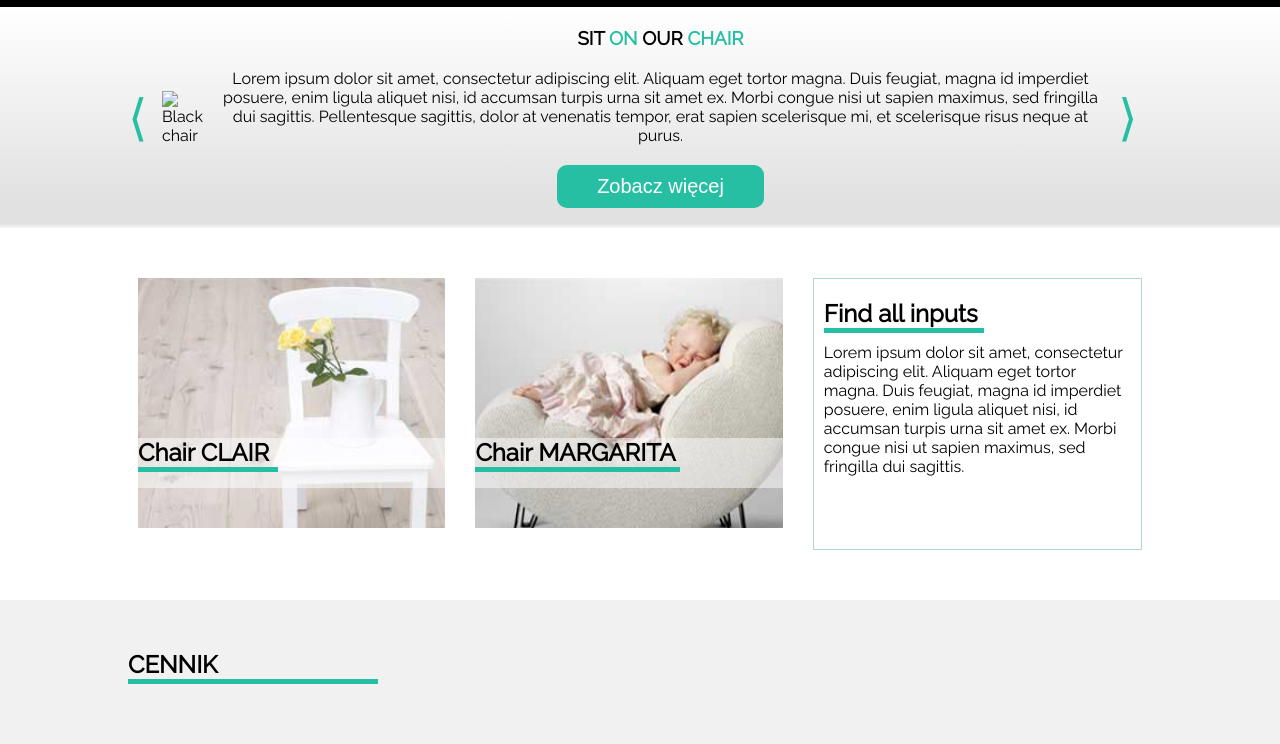
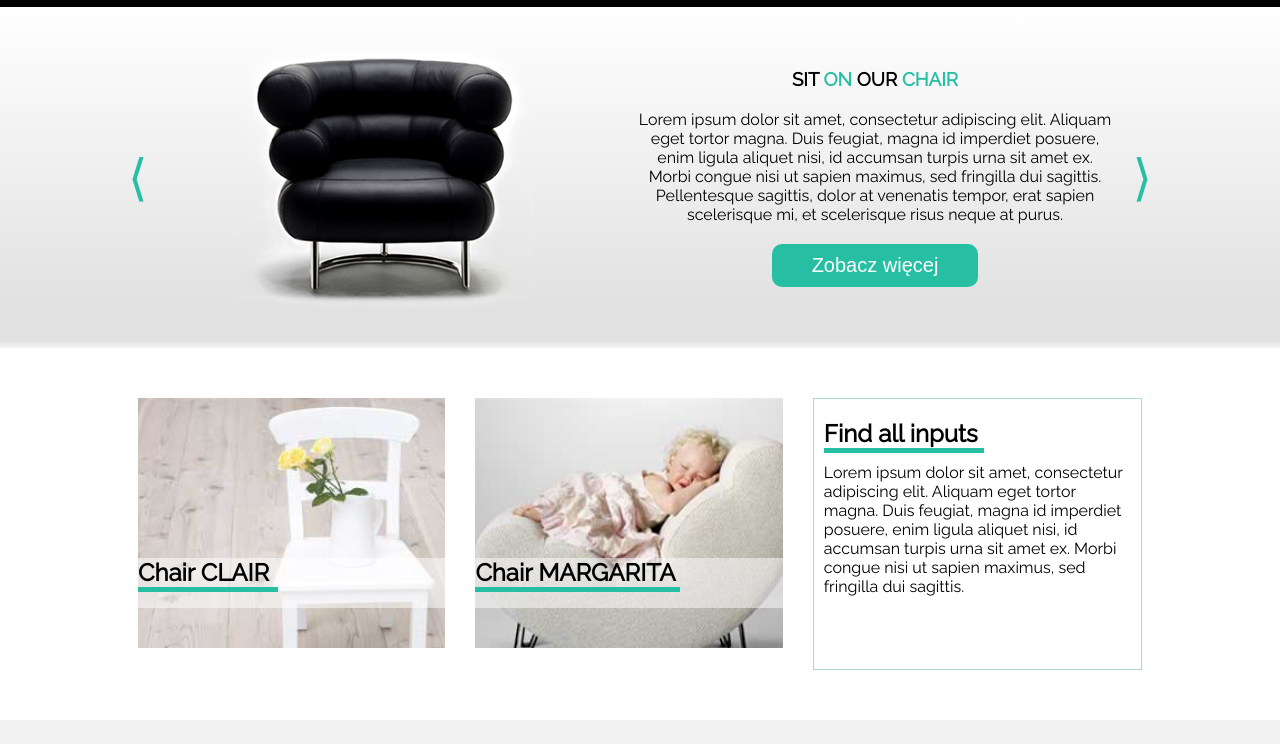
Before and after one commit to Franc91/sitOnChair, a plain HTML site: page index.html in a window 1280 px wide. Shown: the part 53-797 px from the top of the page. Drawn offline with Linux system fonts and the light colour scheme.

Commit message:
little correct

```diff
--- a/css/style.css
+++ b/css/style.css
@@ -75,7 +75,6 @@ header .container{
     align-items: center;
     left: 50%;
     transform: translateX(-50%);
-    border: 1px solid red;
 }
 .nav-list > ul > li > ul > li {
     padding: 10px;
@@ -133,6 +132,24 @@ article .slider button{
     color: #26BFA3;
     outline: none;
     cursor: pointer;
+}
+article .see-More{
+    color: white;
+    cursor: pointer;
+    border: none;
+    position: relative;
+}
+article .see-More:hover{
+    -webkit-box-shadow: -6px -3px 6px -3px rgba(0,0,0,0.5);
+    -moz-box-shadow: -6px -3px 6px -3px rgba(0,0,0,0.5);
+    box-shadow: -6px -3px 6px -3px rgba(0,0,0,0.5);
+}
+article .see-More:active{
+    left: 2px;
+    top: 2px;
+    -webkit-box-shadow: 0px 0px 15px 5px rgba(0,0,0,0.5);
+    -moz-box-shadow: 0px 0px 15px 5px rgba(0,0,0,0.5);
+    box-shadow: 0px 0px 15px 5px rgba(0,0,0,0.5);
 }
 .two article{
     display: flex;
--- a/index.html
+++ b/index.html
@@ -29,12 +29,12 @@
       <article class="container">
         <aside class="slider"><button>&lang;</button></aside>
         <div class="img">
-          <img src="../4_Warsztaty/images/black_chair.png" alt="Black chair">
+          <img src="images/black_chair.png" alt="Black chair">
         </div>
         <div class="article1">
           <h1>Sit <span>on</span> our <span>chair</span></h1>
           <p>Lorem ipsum dolor sit amet, consectetur adipiscing elit. Aliquam eget tortor magna. Duis feugiat, magna id imperdiet posuere, enim ligula aliquet nisi, id accumsan turpis urna sit amet ex. Morbi congue nisi ut sapien maximus, sed fringilla dui sagittis. Pellentesque sagittis, dolor at venenatis tempor, erat sapien scelerisque mi, et scelerisque risus neque at purus.</p>
-          <button>Zobacz więcej</button>
+          <button class="see-More">Zobacz więcej</button>
         </div>
         <aside class="slider"><button>&rang;</button></aside>
     </section>
```
